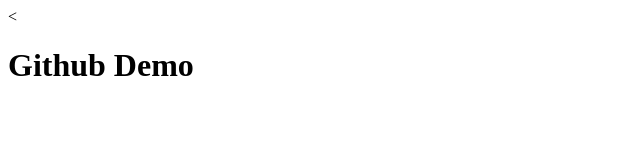
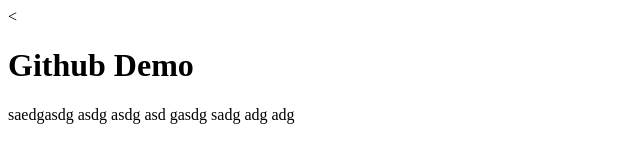
Before and after one commit to EthanPS23/oosdexample, a plain HTML site: page index.html in a window 1280 px wide. Shown: the whole page, without its empty margins (0-640 px from the left). Drawn offline with Linux system fonts and the light colour scheme.

Commit message:
Update index.html

```diff
--- a/index.html
+++ b/index.html
@@ -7,5 +7,6 @@
   </head>
   <body>
     <h1>Github Demo</h1>
+    <p>saedgasdg asdg asdg asd gasdg sadg adg adg </p>
   </body>
 </html>
```
